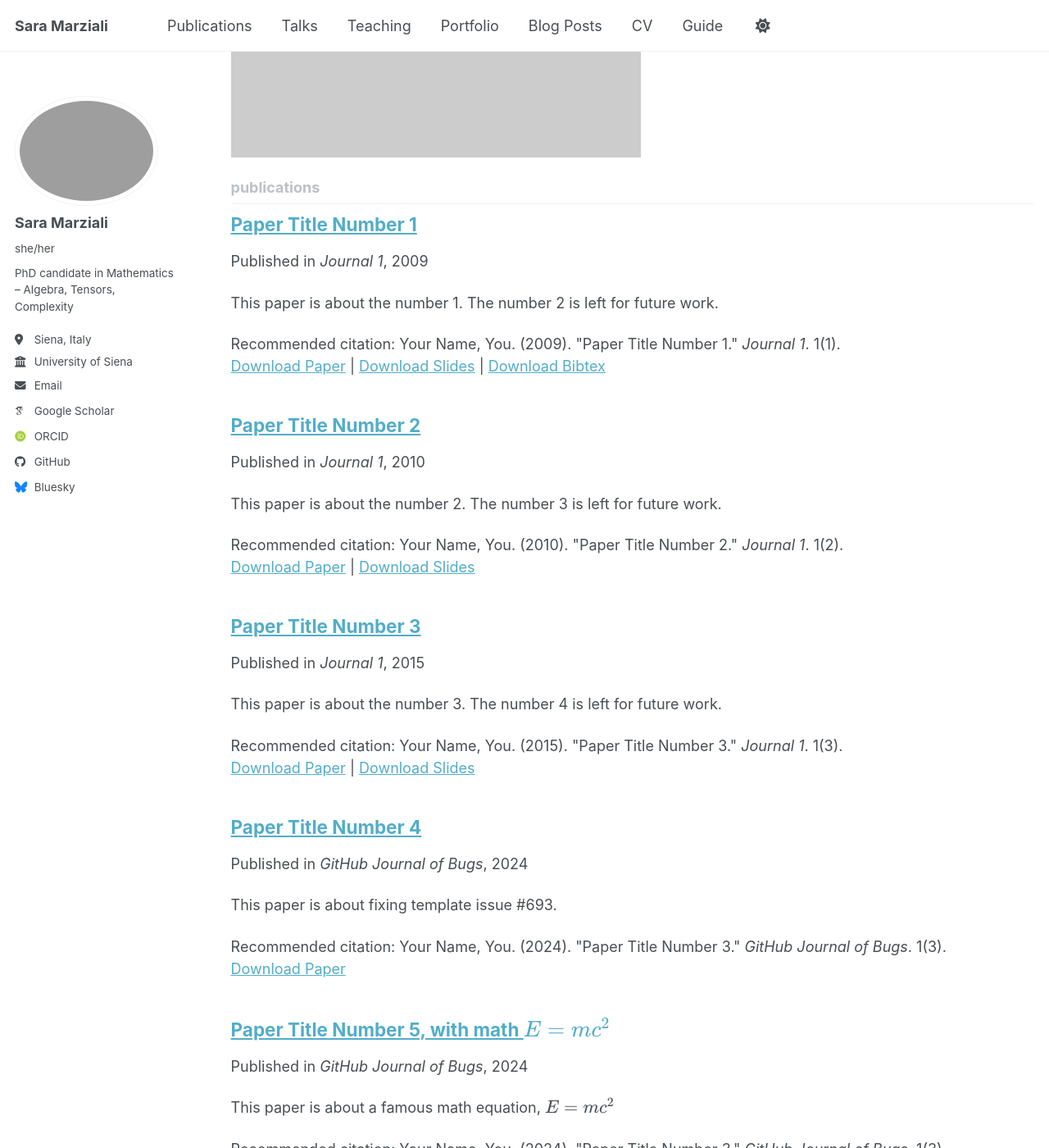
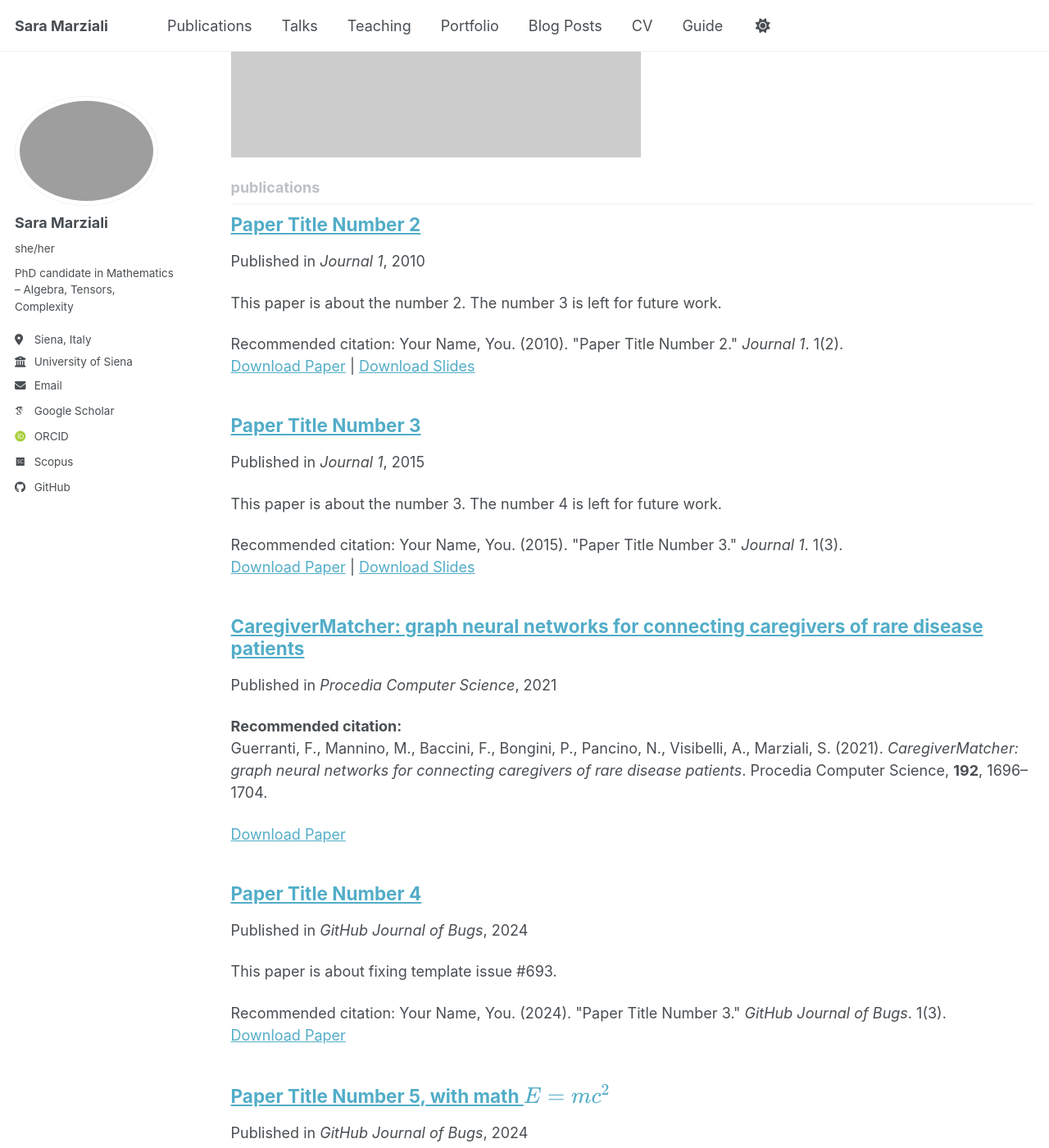
Before and after one commit to MarzialiS/MarzialiS.github.io, a Jekyll site: the page built from _pages/collection-archive.html, in a window 1280 px wide and 1400 px high, scrolled down 893 px. Shown: the whole window at 82% size. Built offline with Jekyll 4.4.1, drawn with Linux system fonts in a browser that asks for light colours; some web fonts are replaced; a script bundle is joined from its source files by our own code; library files that are not in the unit come from our copies.

Commit message:
Add publication: CaregiverMatcher (2021)

```diff
--- a/_config.yml
+++ b/_config.yml
@@ -43,7 +43,7 @@ author:
   ssrn             : # URL
   pubmed           : # "https://www.ncbi.nlm.nih.gov/pubmed/?term=john+snow"
   researchgate     : # URL
-  scopus           : # URL
+  scopus           : "https://www.scopus.com/authid/detail.uri?authorId=57415052400"
   zotero           : # URL
 
 
@@ -57,7 +57,7 @@ author:
 
   # Social media
   artstation       : # Username
-  bluesky          : "bsky.app" # Replace this with you Bluesky username
+  bluesky          : # "bsky.app" # Replace this with you Bluesky username
   facebook         : # Username
   flickr           : # Username
   foursquare       : # Username
@@ -138,7 +138,7 @@ yandex_site_verification :
 
 # Social Sharing
 twitter:
-  username               : &twitter
+  username               : # &twitter
 facebook:
   username               :
   app_id                 :
--- a/_publications/2009-10-01-paper-title-number-1.md
+++ /dev/null
@@ -1,14 +0,0 @@
----
-title: "Paper Title Number 1"
-collection: publications
-category: manuscripts
-permalink: /publication/2009-10-01-paper-title-number-1
-excerpt: 'This paper is about the number 1. The number 2 is left for future work.'
-date: 2009-10-01
-venue: 'Journal 1'
-slidesurl: 'https://academicpages.github.io/files/slides1.pdf'
-paperurl: 'https://academicpages.github.io/files/paper1.pdf'
-bibtexurl: 'https://academicpages.github.io/files/bibtex1.bib'
-citation: 'Your Name, You. (2009). &quot;Paper Title Number 1.&quot; <i>Journal 1</i>. 1(1).'
----
-The contents above will be part of a list of publications, if the user clicks the link for the publication than the contents of section will be rendered as a full page, allowing you to provide more information about the paper for the reader. When publications are displayed as a single page, the contents of the above "citation" field will automatically be included below this section in a smaller font.
--- /dev/null
+++ b/_publications/caregivermatcher-gnn.md
@@ -0,0 +1,16 @@
+---
+title: "CaregiverMatcher: graph neural networks for connecting caregivers of rare disease patients"
+collection: publications
+category: manuscripts
+permalink: /publication/caregivermatcher-gnn
+date: 2021-01-01
+venue: "Procedia Computer Science"
+paperurl: "https://doi.org/10.1016/j.procs.2021.08.174"
+authors: "F. Guerranti, M. Mannino, F. Baccini, P. Bongini, N. Pancino, A. Visibelli, S. Marziali"
+---
+
+
+**Recommended citation:**
+Guerranti, F., Mannino, M., Baccini, F., Bongini, P., Pancino, N., Visibelli, A.,
+Marziali, S. (2021). *CaregiverMatcher: graph neural networks for connecting
+caregivers of rare disease patients*. Procedia Computer Science, **192**, 1696–1704.
```
Also changed, not shown: _pages/publications.md (added, +8 -0 lines).
